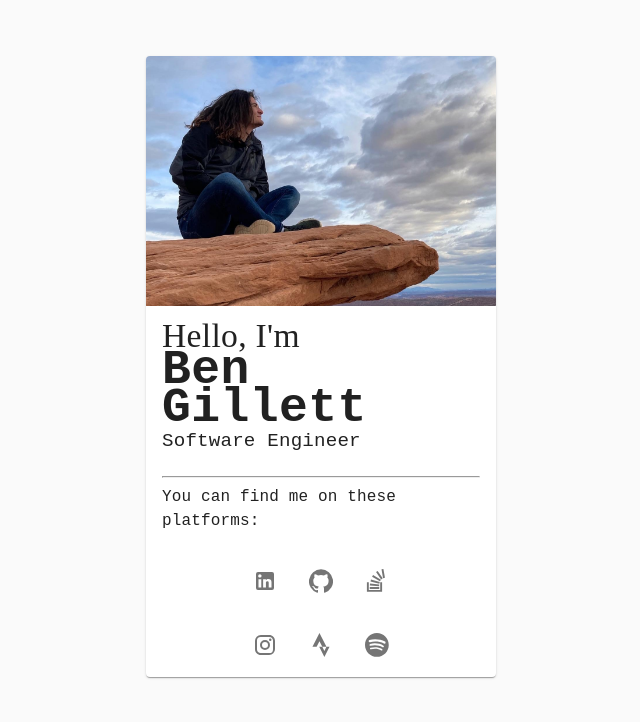
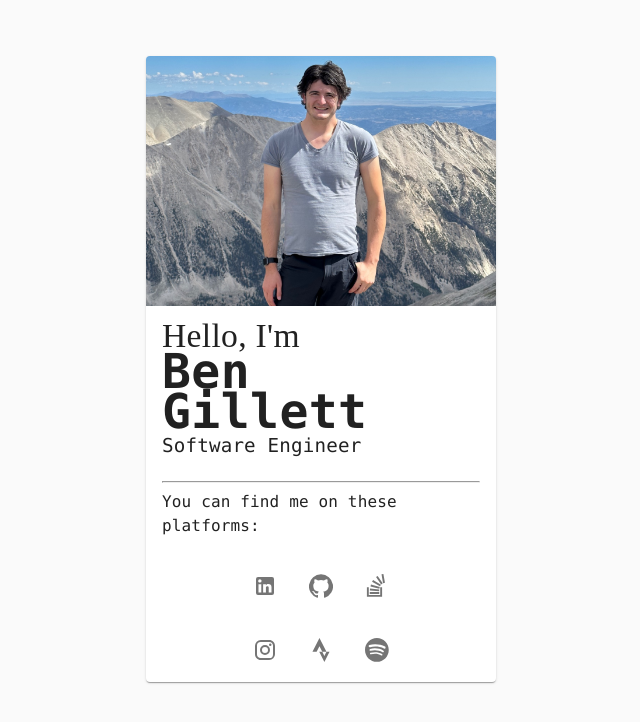
Before and after one commit to M3tanym/ben-website, a React (Create React App) app: page / in a window 1280 px wide. Shown: the top 722 px of the page, without its empty margins (319-959 px from the left). Built offline with nearby package versions, Linux system fonts and the light colour scheme; a web font is replaced by a local one.

Commit message:
import tweaks

```diff
--- a/src/Layout.js
+++ b/src/Layout.js
@@ -33,17 +33,17 @@ const useStyles = makeStyles({
 	},
 	title: {
 		fontSize: "3rem",
-		fontFamily: "monospace",
+		fontFamily: "Menlo, monospace",
 		fontWeight: "bold",
-		lineHeight: "0.8em"
+		lineHeight: "0.85em"
 	},
 	info: {
 		marginBottom: "20px",
-		fontFamily: "monospace",
+		fontFamily: "Menlo, monospace",
 		fontSize: "1.2rem",
 	},
 	plat: {
-		fontFamily: "monospace"
+		fontFamily: "Menlo, monospace"
 	},
 	link_row: {
 		display:'flex',
```
Also changed, not shown: src/images/me.jpg.
